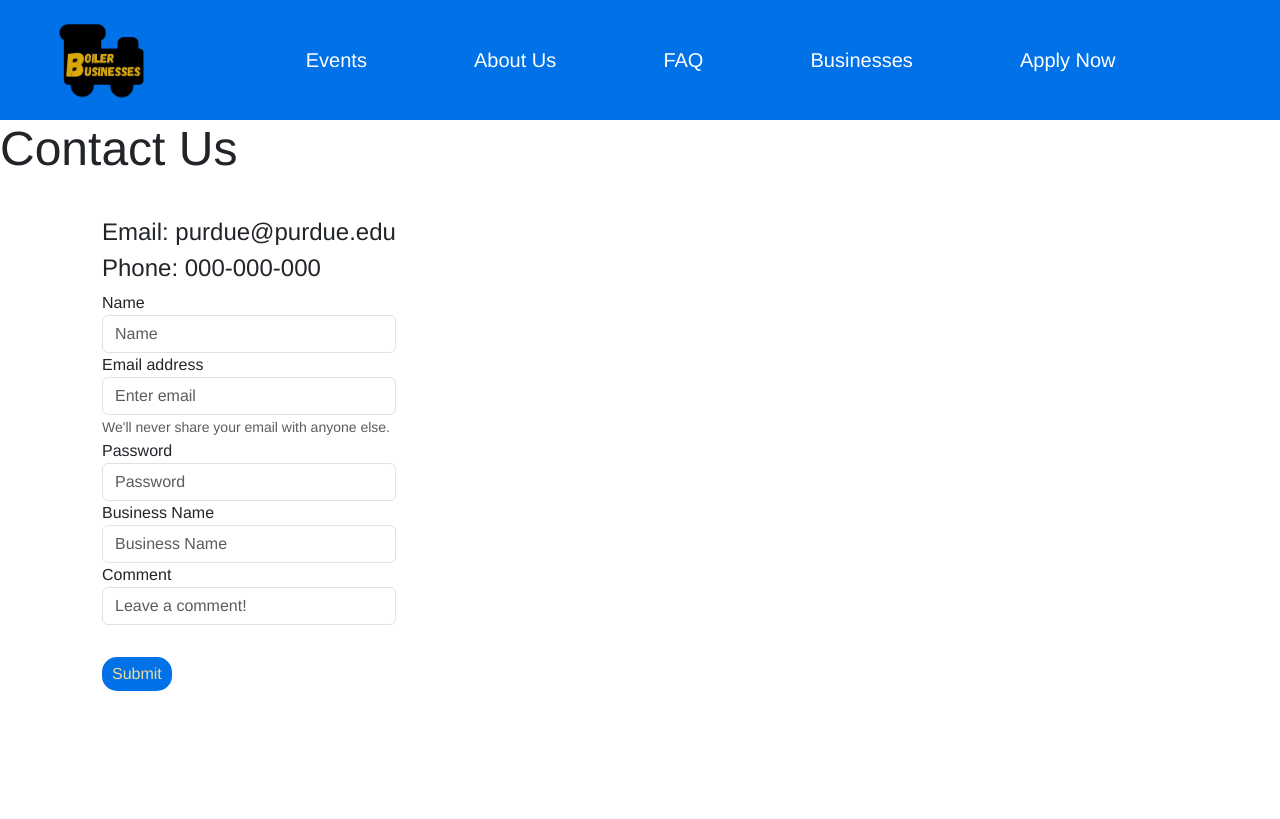
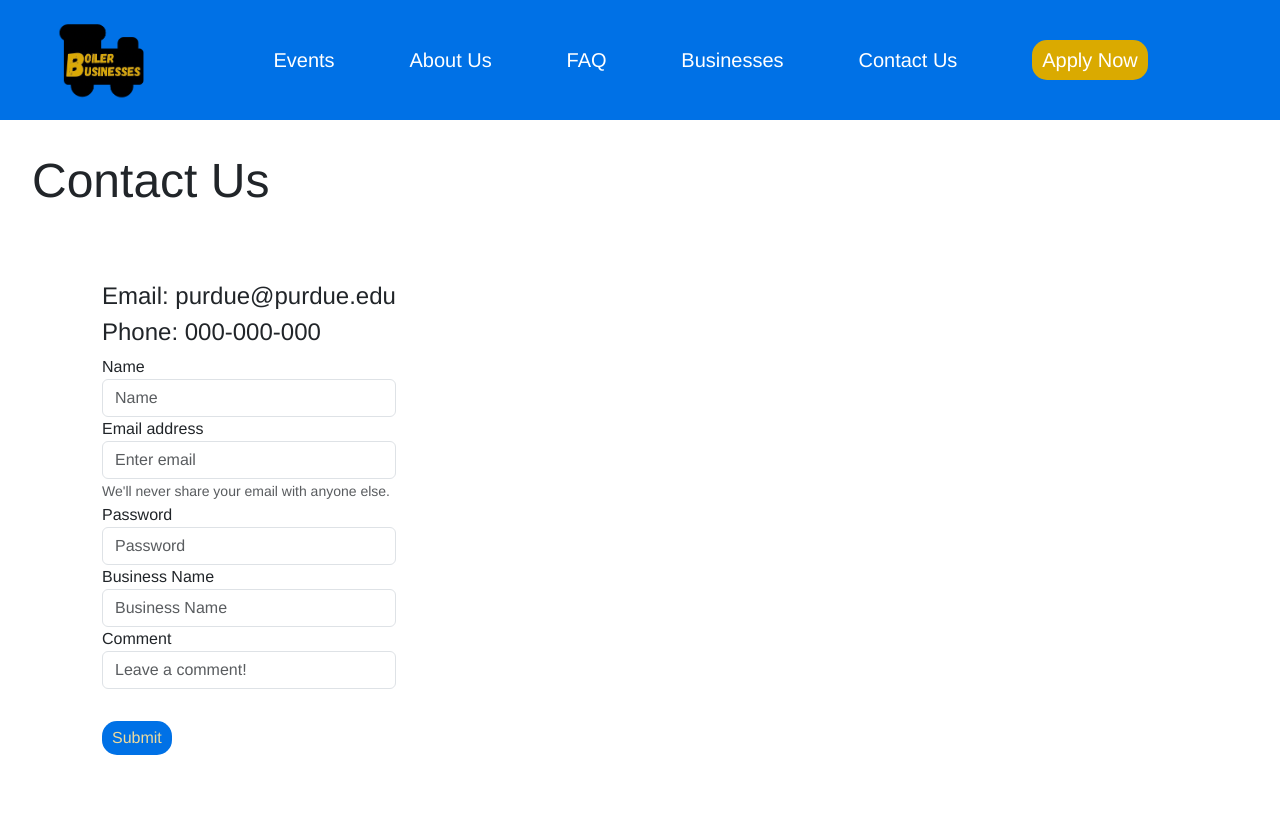
Before and after one commit to pCat78/pCat78.github.io, a PHP site: page /contact.html in a window 1280 px wide. Before the commit the page ends 691 px from the top, so only its background shows below. Run offline with PHP 8.4, Linux system fonts and the light colour scheme; some web fonts are replaced.

Commit message:
Co-authored-by: Allison Mau <allisonmmau@users.noreply.github.com>

```diff
--- a/aboutus.html
+++ b/aboutus.html
@@ -16,7 +16,8 @@
                 <a class="navButtons" href="aboutus.html">About Us</a>
                 <a class="navButtons" href="faq.html">FAQ</a>
                 <a class="navButtons" href="businesses.html">Businesses</a>
-                <a class="navButtons" href="apply_here.html" id="applyNow">Apply Now</a>
+                <a class="navButtons" href="contact.html">Contact Us</a>
+                <a class="navButtons applyNow" href="apply_here.html">Apply Now</a>
             </div>
         </div>
       </div>
--- a/apply_here.html
+++ b/apply_here.html
@@ -17,7 +17,8 @@
             <a class="navButtons" href="aboutus.html">About Us</a>
             <a class="navButtons" href="faq.html">FAQ</a>
             <a class="navButtons" href="businesses.html">Businesses</a>
-            <a class="navButtons" href="apply_here.html" id="applyNow">Apply Now</a>
+            <a class="navButtons" href="contact.html">Contact Us</a>
+            <a class="navButtons applyNow" href="apply_here.html">Apply Now</a>
         </div>
 
     </div>
--- a/calendar.html
+++ b/calendar.html
@@ -21,7 +21,8 @@
           <a class="navButtons" href="aboutus.html">About Us</a>
           <a class="navButtons" href="faq.html">FAQ</a>
           <a class="navButtons" href="businesses.html">Businesses</a>
-          <a class="navButtons" href="apply_here.html" id="applyNow">Apply Now</a>
+          <a class="navButtons" href="contact.html">Contact Us</a>
+          <a class="navButtons applyNow" href="apply_here.html">Apply Now</a>
       </div>
 
   </div>
--- a/contact.html
+++ b/contact.html
@@ -17,14 +17,16 @@
             <a class="navButtons" href="aboutus.html">About Us</a>
             <a class="navButtons" href="faq.html">FAQ</a>
             <a class="navButtons" href="businesses.html">Businesses</a>
-            <a class="navButtons" href="apply_here.html" id="applyNow">Apply Now</a>
+            <a class="navButtons" href="contact.html">Contact Us</a>
+            <a class="navButtons applyNow" href="apply_here.html">Apply Now</a>
         </div>
 
     </div>
   </div>
   <script src="https://cdn.jsdelivr.net/npm/bootstrap@5.3.3/dist/js/bootstrap.bundle.min.js" integrity="sha384-YvpcrYf0tY3lHB60NNkmXc5s9fDVZLESaAA55NDzOxhy9GkcIdslK1eN7N6jIeHz" crossorigin="anonymous"></script>
-
+  <div>
   <h1 class="title">Contact Us</h1>
+  </div>
   <div class="container">
 
     <div>
--- a/faq.html
+++ b/faq.html
@@ -16,7 +16,8 @@
                 <a class="navButtons" href="aboutus.html">About Us</a>
                 <a class="navButtons" href="faq.html">FAQ</a>
                 <a class="navButtons" href="businesses.html">Businesses</a>
-                <a class="navButtons" href="apply_here.html" id="applyNow">Apply Now</a>
+                <a class="navButtons" href="contact.html">Contact Us</a>
+                <a class="navButtons applyNow" href="apply_here.html">Apply Now</a>
             </div>
 
         </div>
--- a/index.html
+++ b/index.html
@@ -19,8 +19,8 @@
             <a class="navButtons" href="aboutus.html">About Us</a>
             <a class="navButtons" href="faq.html">FAQ</a>
             <a class="navButtons" href="businesses.html">Businesses</a>
-            <a class="navButtons" href="apply_here.html" id="applyNow">Apply Now</a>
             <a class="navButtons" href="contact.html">Contact Us</a>
+            <a class="navButtons applyNow" href="apply_here.html">Apply Now</a>
         </div>
 
     </div>
@@ -46,7 +46,7 @@
         <div id="business_cards">
             <div class="card">
                 <a href="business_name.html">
-                <img src="images/painting business.jpeg" class="card-img-top" alt="...">
+                <img src="images/livelaughlurk.png" class="card-img-top" alt="dorm art creations">
                 <div class="card-body">
                   <h5 class="card-title">Dorm Art Creations</h5>
                   <p class="card-text phone_number">(555) 634-1125</p>
--- a/nav bar/nav.css
+++ b/nav bar/nav.css
@@ -104,19 +104,8 @@
     color: white;
 }
 
-.navButtons:hover, .navButtons:active{
+.navButtons:hover:not(.applyNow), .navButtons:active:not(.applyNow){
     color: var(--lightgold);
-}
-
-.applyNow {
-    border-radius: 15px;
-    padding: 5px 10px;
-    background-color: var(--darkgold);
-}
-
-.applyNow:hover, .applyNow:active {
-    background-color: var(--lightgold);
-    color: var(--darkblue);
 }
 
 .profile {
--- a/signup.html
+++ b/signup.html
@@ -16,7 +16,8 @@
             <a class="navButtons" href="aboutus.html">About Us</a>
             <a class="navButtons" href="faq.html">FAQ</a>
             <a class="navButtons" href="businesses.html">Businesses</a>
-            <a class="navButtons" href="apply_here.html" id="applyNow">Apply Now</a>
+            <a class="navButtons" href="contact.html">Contact Us</a>
+            <a class="navButtons applyNow" href="apply_here.html">Apply Now</a>
         </div>
 
     </div>
```
Also changed, not shown: businesses.html (+4 -3 lines), images/65b3864cc9a26ffd2b7cff4aab847a09.jpg (deleted), images/livelaughlurk.png (added).
